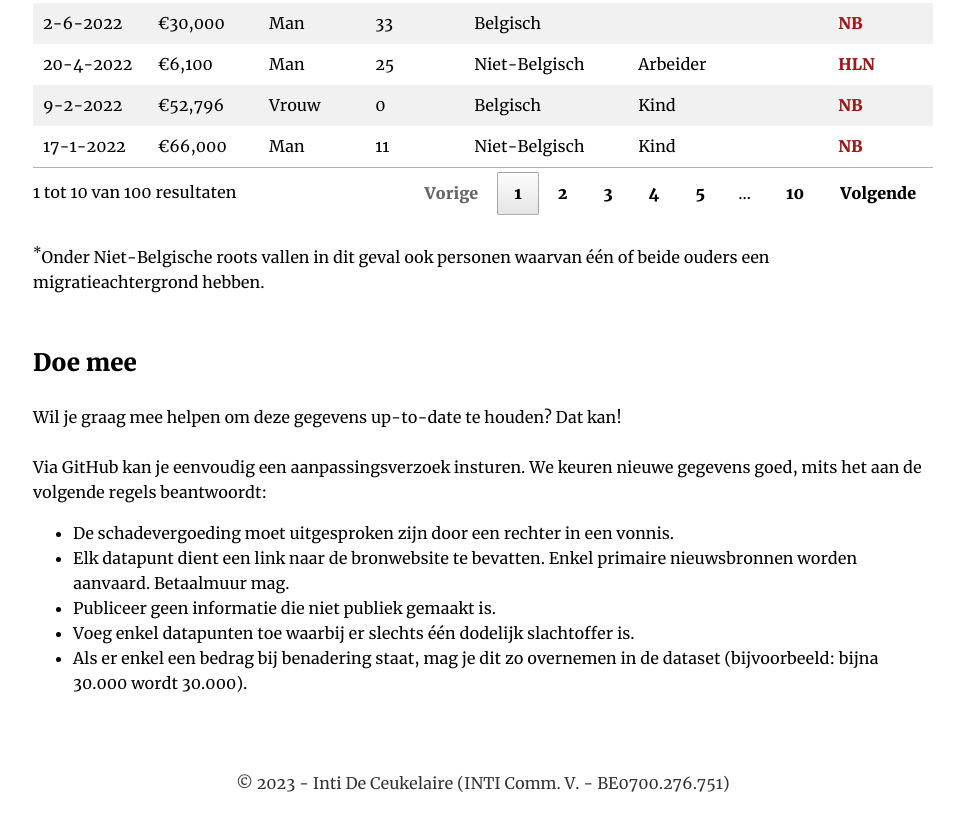
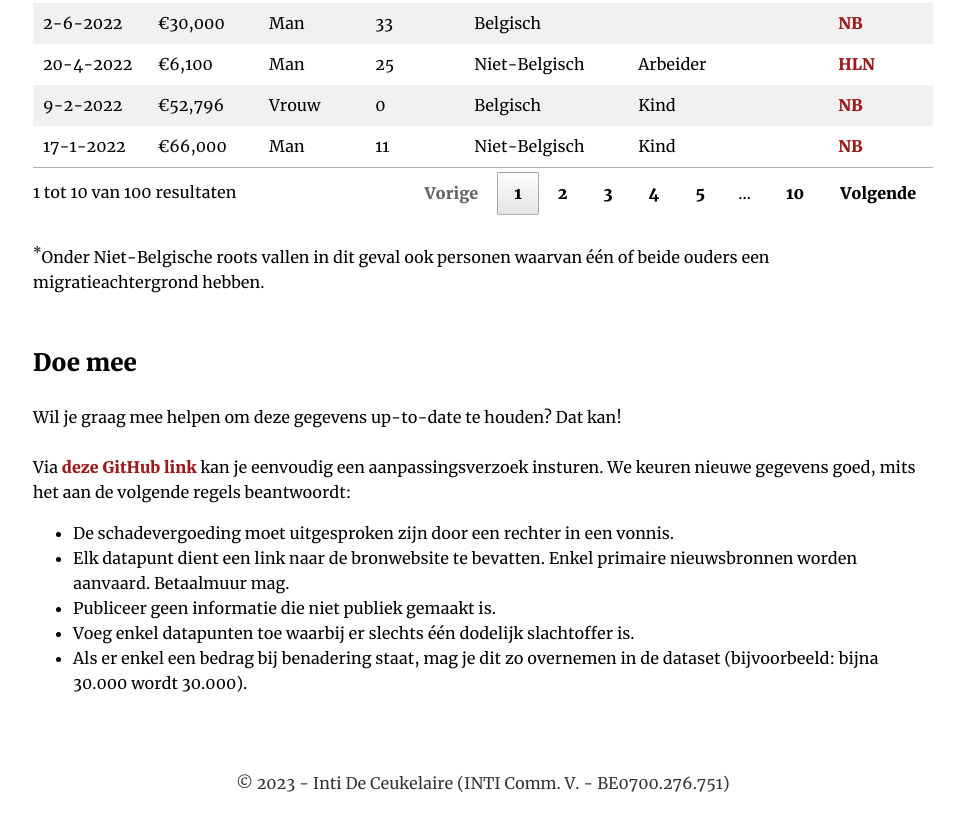
Before and after one commit to IntiDC/klassenjustitie, a plain HTML site: page index.html in a window 1280 px wide. Shown: the part 1663-2493 px from the top of the page, without its empty margins (157-1121 px from the left). Drawn offline with Linux system fonts and the light colour scheme.

Commit message:
github link toegevoegd

```diff
--- a/index.html
+++ b/index.html
@@ -99,7 +99,7 @@
             <section id="contribute">
                 <h2>Doe mee</h2>
                 <p>Wil je graag mee helpen om deze gegevens up-to-date te houden? Dat kan!<br/><br/>
-                Via GitHub kan je eenvoudig een aanpassingsverzoek insturen. We keuren nieuwe gegevens goed, mits het aan de volgende regels beantwoordt:
+                Via <a href="https://github.com/IntiDC/klassenjustitie/blob/main/data.csv">deze GitHub link</a> kan je eenvoudig een aanpassingsverzoek insturen. We keuren nieuwe gegevens goed, mits het aan de volgende regels beantwoordt:
                 <ul>
                     <li>De schadevergoeding moet uitgesproken zijn door een rechter in een vonnis.</li>
                     <li>Elk datapunt dient een link naar de bronwebsite te bevatten. Enkel primaire nieuwsbronnen worden aanvaard. Betaalmuur mag.</li>
```
